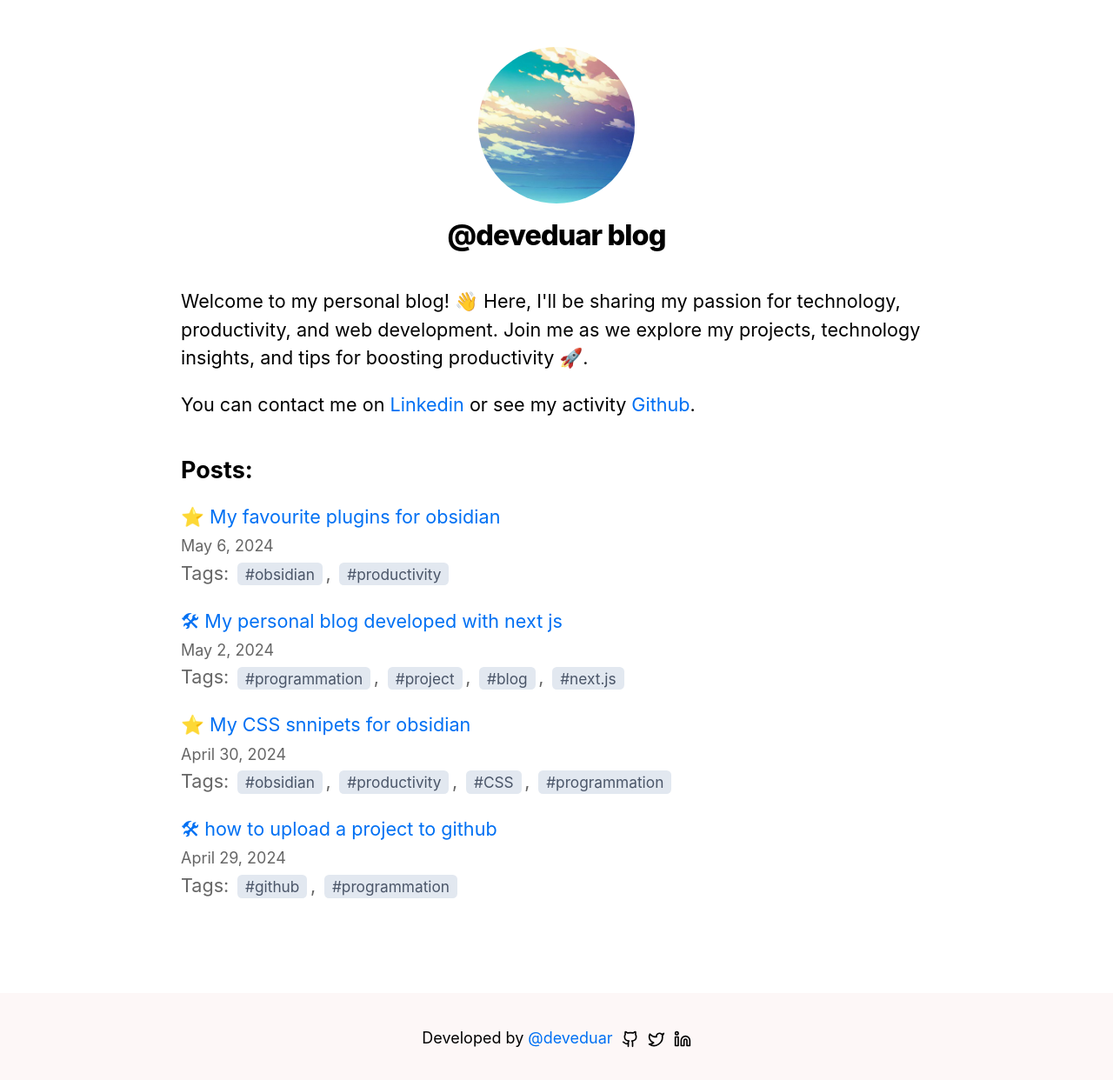
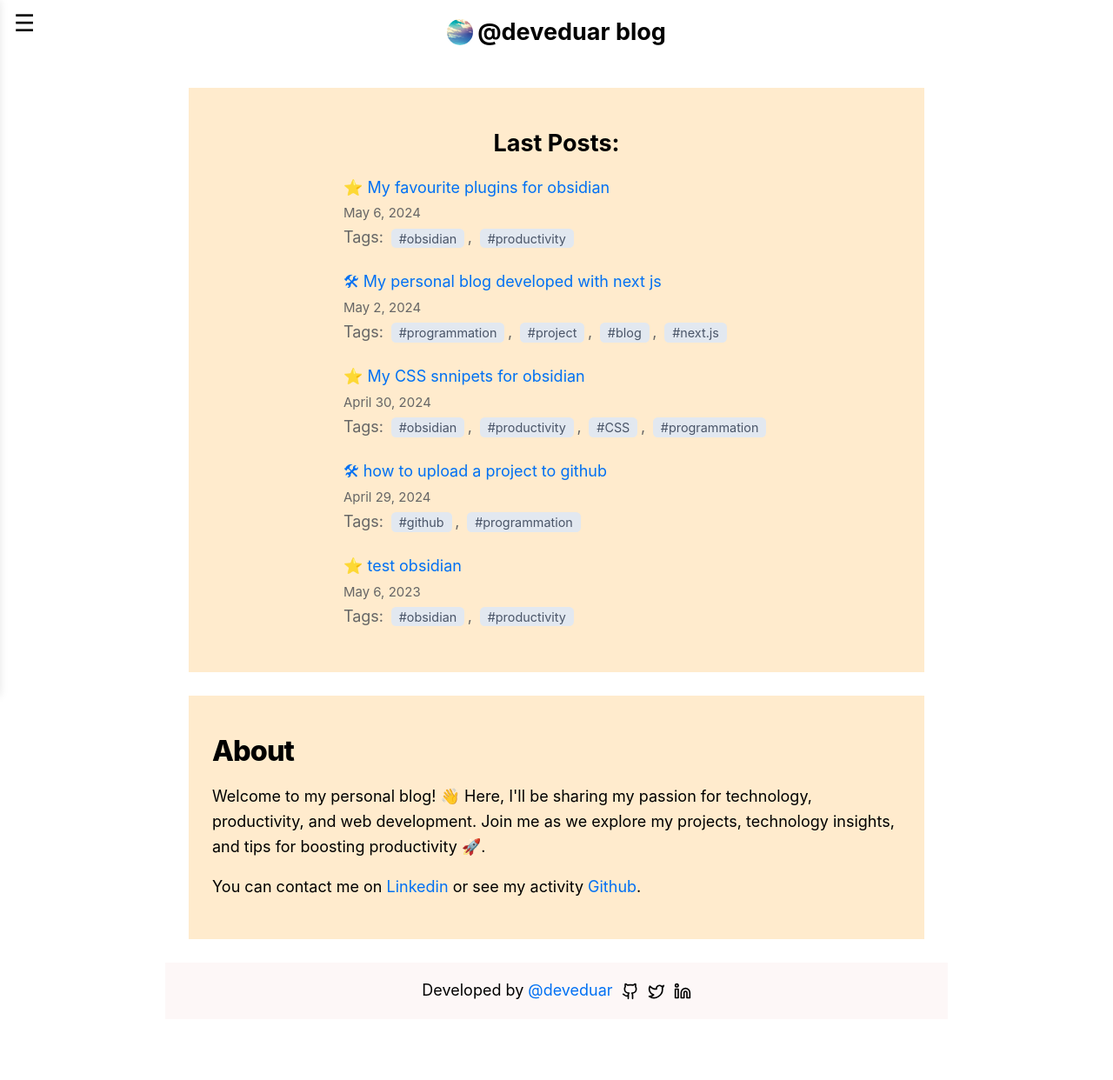
Before and after one commit to deveduar/nextjs-blog, a Next.js app: page / in a window 1280 px wide. Shown: the top 1242 px of the page at 87% size. After the commit the page ends 1172 px from the top, so only its background shows below. Built offline with nearby package versions, Linux system fonts and the light colour scheme.

Commit message:
sidebar and postcard component init, css layout and globals

```diff
--- /dev/null
+++ b/components/about.js
@@ -0,0 +1,34 @@
+import React from "react";
+import utilStyles from "../styles/utils.module.css";
+// import Styles from "./about.module.css";
+
+const About = () => {
+    const name = "@deveduar blog";
+
+
+  return (
+    <section className={utilStyles.container}>
+    {/* <h1 className={utilStyles.heading2Xl}>{name}</h1>  */}
+    <h1 className={utilStyles.heading2Xl}>About</h1>
+    <p>
+      Welcome to my personal blog! 👋 Here, I'll be sharing my passion for
+      technology, productivity, and web development. Join me as we explore
+      my projects, technology insights, and tips for boosting productivity
+      🚀.
+    </p>
+    <p>
+      You can contact me on{" "}
+      <a href="http://www.linkedin.com/in/deveduar" target="_blank">
+        Linkedin{" "}
+      </a>
+      or see my activity{" "}
+      <a href="https://github.com/deveduar" target="_blank">
+        Github
+      </a>
+      .
+    </p>
+  </section>
+  );
+};
+
+export default About;
--- /dev/null
+++ b/components/about.module.css
@@ -0,0 +1,4 @@
+.container {
+  background-color: blanchedalmond;
+
+  }
--- a/components/footer.module.css
+++ b/components/footer.module.css
@@ -1,24 +1,25 @@
 .footer {
   background-color: #fdf7f7;
-  padding: 20px;
+  /* padding: 20px; */
 }
 
 .container {
-  display: flex; /* Utilizar flexbox */
+  display: flex;
   align-items: center;
   justify-content: center;
 
 }
 
 .socialLinks {
-  display: flex; /* Utilizar flexbox */
-  flex-direction: row; /* Alinear los elementos horizontalmente */
-  gap: 10px; /* Espacio entre los elementos */
+  display: flex;
+  flex-direction: row;
+  gap: 10px;
   padding-left: 10px;
 }
 
 .socialLinks a {
   text-decoration: none; /* Eliminar subrayado de los enlaces */
+  font-style: bold;
 }
 
 .socialLinks img {
@@ -26,8 +27,8 @@
 }
 
 .container {
-  display: flex; /* Utiliza flexbox para alinear los elementos */
-  align-items: center; /* Centra verticalmente los elementos */
+  display: flex;
+  align-items: center;
 }
 
 .developerInfo {
--- a/components/layout.js
+++ b/components/layout.js
@@ -32,7 +32,7 @@ export default function Layout({ children, home }) {
         <header className={`${styles.header} ${home ? styles.home : ""}`}>
           {home ? (
             <>
-              <Image
+              {/* <Image
                 priority
                 src="/images/profile.jpg"
                 className={utilStyles.borderCircle}
@@ -40,8 +40,26 @@ export default function Layout({ children, home }) {
                 width={180}
                 alt=""
               />
-              <h1 className={utilStyles.heading2Xl}>{name}</h1>
+              <h1 className={utilStyles.heading2Xl}>{name}</h1> */}
+              <div className={styles.profileContainer}>
+                <Link href="/">
+                  <Image
+                    priority
+                    src="/images/profile.jpg"
+                    className={`${utilStyles.borderCircle} ${styles.profileImage}`}
+                    height={30}
+                    width={30}
+                    alt=""
+                  />
+                </Link>
+                <h2 className={utilStyles.headingLg}>
+                  <Link href="/" className={utilStyles.colorInherit}>
+                    {name}
+                  </Link>
+                </h2>
+              </div>
             </>
+
           ) : (
             <>
               <div className={styles.profileContainer}>
@@ -70,8 +88,9 @@ export default function Layout({ children, home }) {
             <Link href="/">← Back to home</Link>
           </div>
         )}
+      <Footer />
+
       </div>
-      <Footer />
     </>
   );
 }
--- a/components/layout.module.css
+++ b/components/layout.module.css
@@ -1,39 +1,53 @@
+
+
+/* .wrapper {
+  display: flex;
+  flex-direction: column;
+  min-height: 100vh;
+} */
+
 .container {
-    max-width: 36rem;
-    padding: 0 1rem;
-    margin: 0.3rem auto 6rem;
-}
-.header {
-    display: flex;
-    flex-direction: column;
-    align-items: center;
+  display: flex;
+  flex-direction: column;
+  justify-content: center;
+
 }
 
-.header.home {
-  margin-top: 3rem; /* Ajusta el margen superior según lo necesites */
+.header {
+  display: flex;
+  flex-direction: column;
+  align-items: center;
+
 }
 
+/* .header.home {
+  margin-top: 1rem;
+} */
+
 .backToHome {
-    margin: 3rem 0 0;
+  margin: 3rem 0 0;
 }
 
 .profileContainer {
   display: flex; /* Utilizar flexbox para el diseño */
   align-items: center; /* Centrar verticalmente los elementos */
-
 }
 
-/* demomento aplicado a las paginas de posts */
 .profileImage {
-  margin-right: 5px; /* Espacio entre la imagen y el título */
+  margin-right: 5px;
 }
+
 .profileContainer a {
   text-decoration: none;
-  color: inherit; /* Utilizar el color de texto heredado */
+  color: inherit;
+}
+
+.content {
+  flex: 1;
 }
 
 @media screen and (min-width: 768px) {
   .container {
-    max-width: 50rem; /* Ajustar el tamaño del contenedor en pantallas más grandes */
+    max-width: 50rem;
   }
 }
--- /dev/null
+++ b/components/postsCards.js
@@ -0,0 +1,38 @@
+// components/PostsCards.js
+import React from "react";
+import Link from "next/link";
+import Date from "./date";
+import utilStyles from "../styles/utils.module.css";
+import styles from "./postsCards.module.css";
+
+const PostsCards = ({ posts }) => {
+  return (
+    <section className={styles.container}>
+      <h2 className={utilStyles.headingLg}>Last Posts:</h2>
+      <ul className={utilStyles.list}>
+        {posts.map(({ id, date, title, tags }) => (
+          <li className={utilStyles.listItem} key={id}>
+            <Link href={`/posts/${id}`}>{title}</Link>
+            <br />
+            <small className={utilStyles.lightText}>
+              <Date dateString={date} />
+            </small>
+            <div className={utilStyles.lightText}>
+              Tags:{" "}
+              {tags.map((tag, index) => (
+                <React.Fragment key={tag}>
+                  {index > 0 && <span className={utilStyles.separator}>, </span>}
+                  <Link className={utilStyles.tag} key={tag} href={`/tags/${tag}`}>
+                    #{tag}
+                  </Link>
+                </React.Fragment>
+              ))}
+            </div>
+          </li>
+        ))}
+      </ul>
+    </section>
+  );
+};
+
+export default PostsCards;
--- /dev/null
+++ b/components/postsCards.module.css
@@ -0,0 +1,13 @@
+.container {
+    /* max-width: 100rem;
+    padding: 0 1rem; */
+    /* margin: 3rem auto 6rem; */
+    /* padding: 2em;
+    margin: 2em; */
+    padding: 1.5em;
+    margin: 1.5em;
+  background-color: blanchedalmond;
+    align-items: center;
+    justify-content: center;
+    justify-items: center;
+}
--- a/components/sidebar.module.css
+++ b/components/sidebar.module.css
@@ -4,12 +4,13 @@
   width: 250px; /* Ancho del sidebar */
   height: 100vh; /* Altura completa del viewport */
   position: fixed; /* Fijar el sidebar en la pantalla */
-  top: 0; /* Alinear el sidebar en la parte superior */
-  left: -1500px; /* Ocultar la barra lateral por defecto */
+  top: 0;
+  left: -250px; /* Ocultar el sidebar inicialmente */
   background-color: #f4f4f4; /* Color de fondo del sidebar */
   padding: 20px; /* Espaciado interno del sidebar */
   box-shadow: 0 0 10px rgba(0, 0, 0, 0.1); /* Sombra para destacar el sidebar */
-  transition: left 0.3s; /* Transición suave para la apertura y cierre */
+  transition: left 0.3s; /* Transición suave para el desplazamiento */
+  z-index: 1000; /* Asegurar que el sidebar esté por encima del contenido */
 }
 
 .sidebar.open {
@@ -70,33 +71,26 @@
   padding-top: 10px;
 }
 
-
+.toggleButton {
+  position: fixed; /* Fijar el botón de alternancia en la pantalla */
+  top: 10px; /* Alinear el botón de alternancia en la parte superior */
+  left: 10px; /* Alinear el botón de alternancia a la izquierda */
+  z-index: 1100;
+  background-color: transparent; /* Color de fondo transparente */
+  border: none; /* Eliminar borde */
+  font-size: 1.5rem; /* Tamaño de fuente del botón */
+  cursor: pointer; /* Cambiar el cursor a pointer */
+}
 
 /* Media queries para hacer la sidebar responsive */
 @media screen and (max-width: 768px) {
   .sidebar {
-    width: 100%;
-    height: auto; /* Altura automática para adaptarse al contenido */
-    /* position: static;  */
-    box-shadow: none; /* Eliminar sombra */
-    padding: 10px; /* Espaciado interno más pequeño */
-    transition: top 0.5s ease-out;
+    width: 250px; /* Mantener el ancho del sidebar en pantallas pequeñas */
+    /* left: -250px;  */
+    transition: left 0.3s ease-out;
   }
 
   .sidebar.open {
-    top: 0;
-
-  }
-
-  .toggleButton {
-    display: block; /* Mostrar el botón de alternancia en dispositivos móviles */
-    position: fixed; /* Fijar el botón de alternancia en la pantalla */
-    top: 10px; /* Alinear el botón de alternancia en la parte superior */
-    right: 0px; /* Alinear el botón de alternancia a la izquierda */
-    z-index: 999; /* Z-index para que esté por encima del contenido */
-    background-color: transparent; /* Color de fondo transparente */
-    border: none; /* Eliminar borde */
-    font-size: 1.5rem; /* Tamaño de fuente del botón */
-    cursor: pointer; /* Cambiar el cursor a pointer */
+    left: 0;
   }
 }
--- a/pages/index.js
+++ b/pages/index.js
@@ -2,11 +2,10 @@ import Head from "next/head";
 import Layout, { siteTitle } from "../components/layout";
 import utilStyles from "../styles/utils.module.css";
 import { getSortedPostsData } from "../lib/posts";
-import Link from "next/link";
-import Date from "../components/date";
 import React from "react";
 import Sidebar from "../components/sidebar";
-
+import About from "../components/about";
+import PostsCards from "../components/postsCards";
 
 export async function getStaticProps() {
   const allPostsData = getSortedPostsData();
@@ -25,56 +24,8 @@ export default function Home({ allPostsData }) {
         <Head>
           <title>{siteTitle}</title>
         </Head>
-        <section className={utilStyles.headingMd}>
-          <p>
-            Welcome to my personal blog! 👋 Here, I'll be sharing my passion for
-            technology, productivity, and web development. Join me as we explore
-            my projects, technology insights, and tips for boosting productivity
-            🚀.
-          </p>
-          <p>
-            You can contact me on{" "}
-            <a href="http://www.linkedin.com/in/deveduar" target="_blank">
-              Linkedin{" "}
-            </a>
-            or see my activity{" "}
-            <a href="https://github.com/deveduar" target="_blank">
-              Github
-            </a>
-            .
-          </p>
-        </section>
-        <section className={`${utilStyles.headingMd} ${utilStyles.padding1px}`}>
-          <h2 className={utilStyles.headingLg}>Posts:</h2>
-          <ul className={utilStyles.list}>
-            {allPostsData.map(({ id, date, title, tags }) => (
-              <li className={utilStyles.listItem} key={id}>
-                <Link href={`/posts/${id}`}> {title} </Link>
-                <br />
-                <small className={utilStyles.lightText}>
-                  <Date dateString={date} />
-                </small>
-                <div className={utilStyles.lightText}>
-                  Tags:{" "}
-                  {tags.map((tag, index) => (
-                    <React.Fragment key={tag}>
-                      {index > 0 && (
-                        <span className={utilStyles.separator}>, </span>
-                      )}
-                      <Link
-                        className={utilStyles.tag}
-                        key={tag}
-                        href={`/tags/${tag}`}
-                      >
-                        {/* {index > 0 && ", "} */}#{tag}
-                      </Link>
-                    </React.Fragment>
-                  ))}
-                </div>
-              </li>
-            ))}
-          </ul>
-        </section>
+        <PostsCards posts={allPostsData} /> {/* Usar PostsCards */}
+        <About />
       </Layout>
     </>
   );
--- /dev/null
+++ b/posts/obsidian copy.md
@@ -0,0 +1,43 @@
+---
+title: "⭐ test obsidian"
+date: "2023-05-06"
+tags: [obsidian, productivity]
+status: 📌
+
+---
+## Description
+My favourite plugins for Obsidian that I currently use for personal knowledge management.
+
+![obsidian](https://i.ibb.co/BtQkSNH/2024-05-06-03-42-29.png)
+
+## Essentials
+- [Dataview](https://blacksmithgu.github.io/obsidian-dataview/)
+- [Templater](https://silentvoid13.github.io/Templater/)
+- [Tasks](https://publish.obsidian.md/tasks/Introduction)
+## Diary
+- [Calendar](https://github.com/liamcain/obsidian-calendar-plugin)
+- [Periodic Notes](https://github.com/liamcain/obsidian-calendar-plugin)
+- [Reminder](https://obsidian.md/plugins?id=obsidian-reminder-plugin)
+## Vault Organization
+- [Advanced merger](https://obsidian.md/plugins?id=advanced-merger)
+- [Multi properties](https://obsidian.md/plugins?id=multi-properties)
+- [Multi Tags](https://obsidian.md/plugins?id=multi-tag)
+- [Note Refactor](https://obsidian.md/plugins?id=note-refactor-obsidian)
+- [Quick Tagger](https://obsidian.md/plugins?id=quick-tagger)
+## Appearance
+- [annapuching theme](https://github.com/AnubisNekhet/AnuPpuccin)
+- [Code Styler](https://obsidian.md/plugins?id=code-styler)
+- [Colored tags](https://obsidian.md/plugins?id=colored-tags)
+- [Image Toolkit](https://obsidian.md/plugins?id=obsidian-image-toolkit)
+- [Quiet Outline](https://obsidian.md/plugins?id=obsidian-quiet-outline)
+- [Style Settings](https://obsidian.md/plugins?id=obsidian-style-settings)
+## Others
+- [Full Calendar](https://obsidian.md/plugins?id=obsidian-full-calendar)
+- [Custom Frames](https://obsidian.md/plugins?id=obsidian-custom-frames)
+- [Excalidraw](https://obsidian.md/plugins?id=obsidian-excalidraw-plugin)
+- [Kanban](https://obsidian.md/plugins?id=obsidian-kanban)
+- [Search on internet](https://obsidian.md/plugins?id=search-on-internet)
+## Integrations and backups
+- [Zotero integration](https://obsidian.md/plugins?id=obsidian-zotero-desktop-connector)
+- [Git](https://obsidian.md/plugins?id=obsidian-git)
+- [Omnivore](https://obsidian.md/plugins?id=obsidian-omnivore)
--- a/styles/global.css
+++ b/styles/global.css
@@ -1,35 +1,3 @@
-/* html,
-body {
-  padding: 0;
-  margin: 0;
-  font-family:
-    Inter,
-    -apple-system,
-    BlinkMacSystemFont,
-    Segoe UI,
-    Roboto,
-    Oxygen,
-    Ubuntu,
-    Cantarell,
-    Fira Sans,
-    Droid Sans,
-    Helvetica Neue,
-    sans-serif;
-}
-
-a {
-  color: inherit;
-  text-decoration: none;
-}
-
-* {
-  box-sizing: border-box;
-}
-
-img {
-  max-width: 100%;
-  height: auto;
-} */
 html,
 body {
   padding: 0;
@@ -38,6 +6,12 @@ body {
     Cantarell, Fira Sans, Droid Sans, Helvetica Neue, sans-serif;
   line-height: 1.6;
   font-size: 18px;
+  /* background-color: darkblue; */
+  height: 100%;
+  display: flex;
+  align-items: center;
+  flex-direction: column;
+
 }
 
 * {
--- a/styles/utils.module.css
+++ b/styles/utils.module.css
@@ -1,9 +1,15 @@
 @import url('https://fonts.googleapis.com/css2?family=Space+Mono:ital,wght@0,400;0,700;1,400;1,700&display=swap');
 
 .container {
-    max-width: 100rem;
-    padding: 0 1rem;
-    margin: 3rem auto 6rem;
+    /* max-width: 100rem;
+    padding: 0 1rem; */
+    /* margin: 3rem auto 6rem; */
+    /* padding: 2em;
+    margin: 2em; */
+    padding: 1.5em;
+    margin: 1.5em;
+  background-color: blanchedalmond;
+
 }
 .heading2Xl {
     font-size: 1.8rem;
@@ -11,6 +17,7 @@
     font-weight: 800;
     letter-spacing: -0.05rem;
     margin: 1rem 0;
+
 }
 
 .headingXl {
@@ -71,7 +78,9 @@
 }
 
 .tag:hover {
-  background-color: #cbd5e0; /* Cambia el color de fondo en el hover */
+  background-color: #cbd5e0;
+  text-decoration: none;
+
 }
 
 /* .separator { */
```
Also changed, not shown: 1 other file (tests, documents, lock files or other folders).
